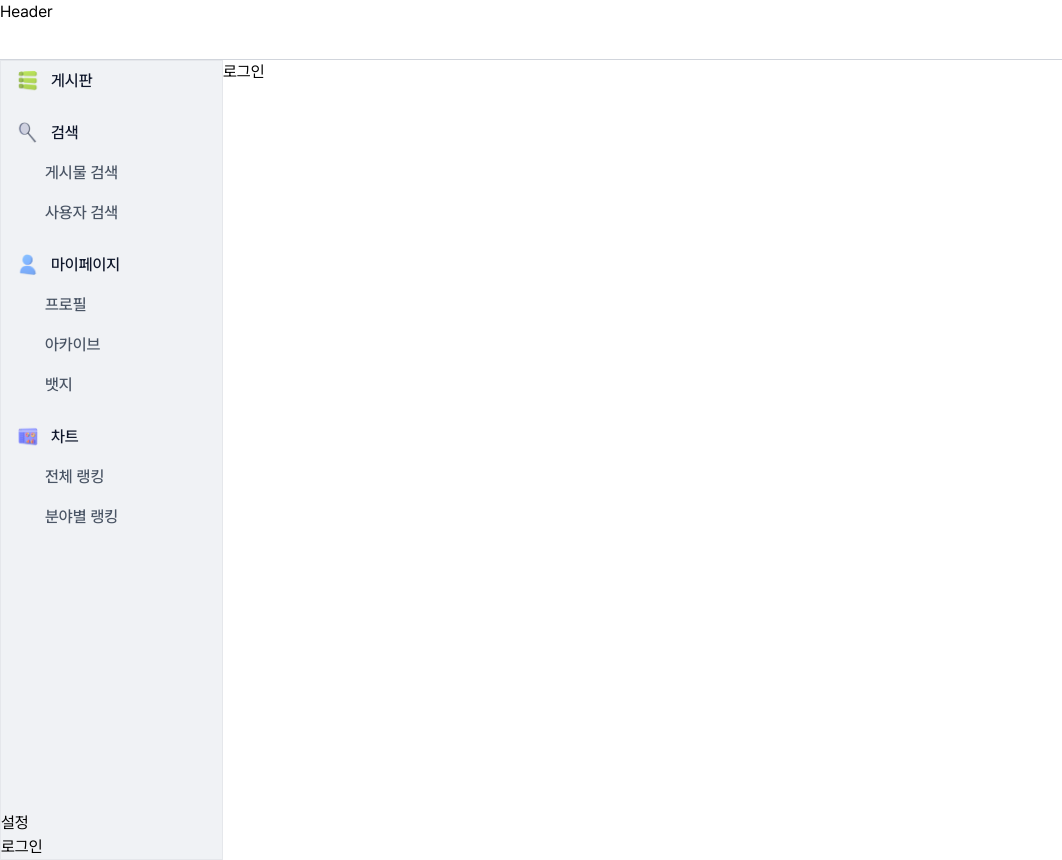
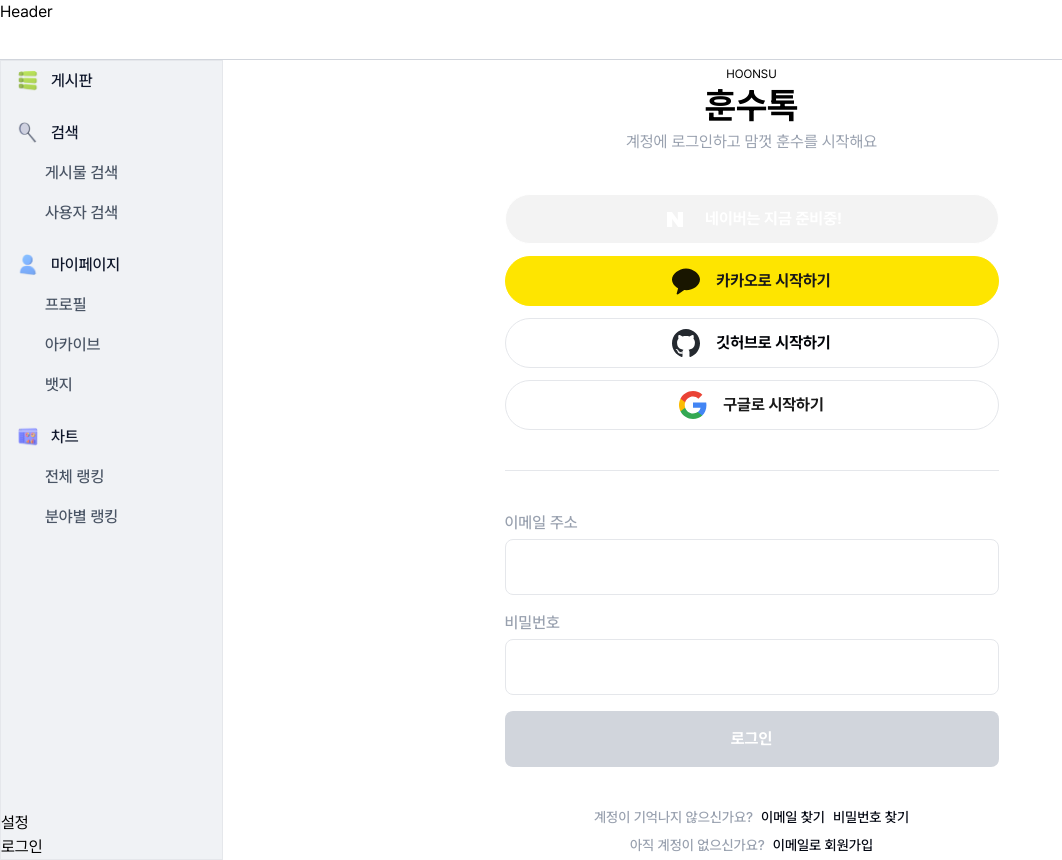
Before and after one commit to prgrms-fe-devcourse/FE7-PROJECT3-TEAM-2, a Next.js app: page /login in a window 1280 px wide. Shown: the whole page, without its empty margins (0-1062 px from the left). Built offline with nearby package versions, Linux system fonts and the light colour scheme.

Commit message:
feat: login components 연결

```diff
--- a/src/app/(auth)/login/page.tsx
+++ b/src/app/(auth)/login/page.tsx
@@ -1,3 +1,19 @@
+import LoginForm from "@/components/auth/LoginForm";
+import LoginHeader from "@/components/auth/LoginHeader";
+import LoginOptions from "@/components/auth/LoginOptions";
+import SocialLogins from "@/components/auth/SocialLogins";
+import { Divider } from "@/components/common/Divider";
+
 export default function page() {
-  return <div>로그인</div>;
+  return (
+    <div className="flex w-full flex-col items-center justify-center">
+      <div className="flex flex-col gap-10 md:w-[494px]">
+        <LoginHeader />
+        <SocialLogins />
+        <Divider />
+        <LoginForm />
+        <LoginOptions />
+      </div>
+    </div>
+  );
 }
```
